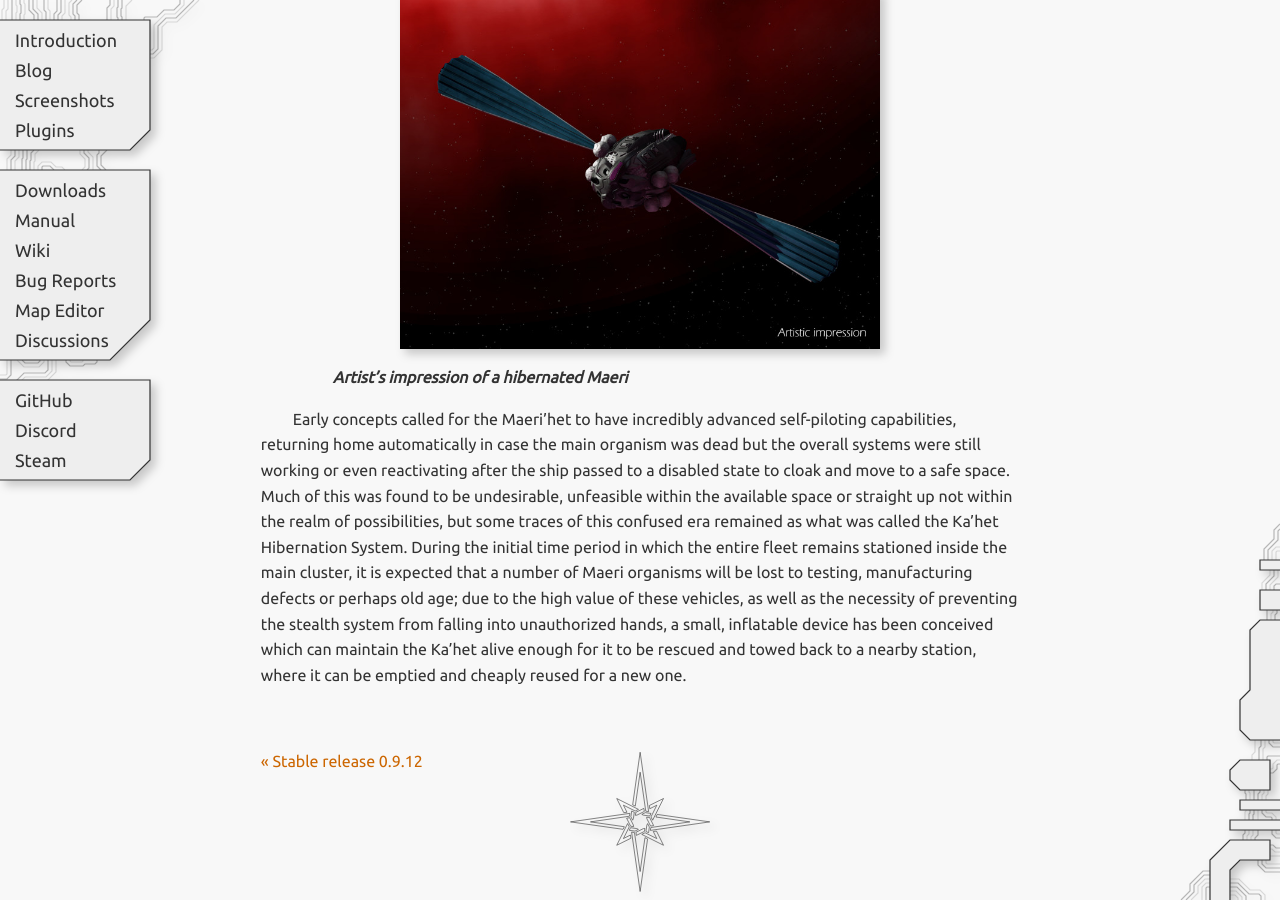
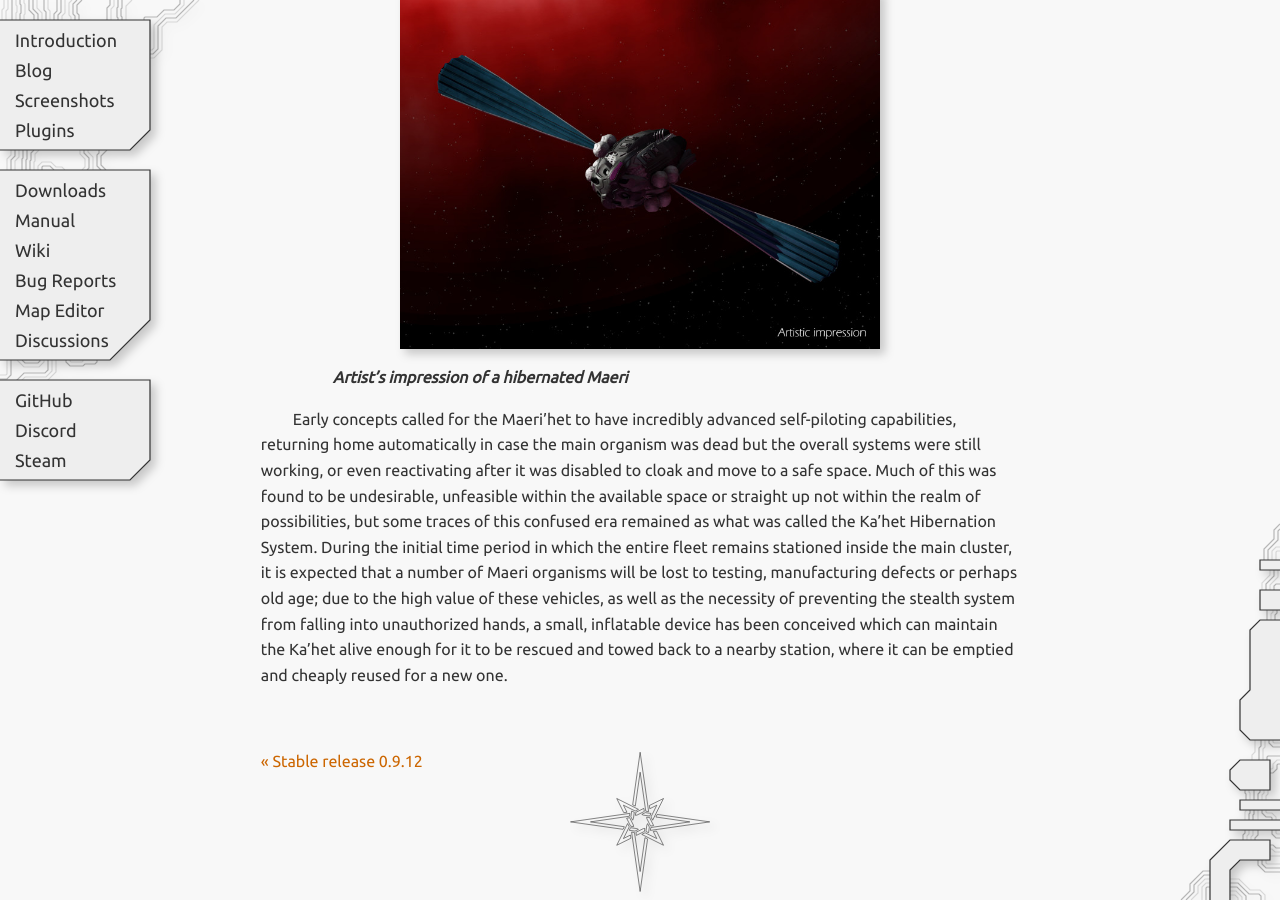
Before and after one commit to endless-sky/endless-sky.github.io, a Jekyll site: the page built from _posts/2023-10-21-beneath-the-shell.md, in a window 1280 px wide and 900 px high, scrolled down 5607 px. Built offline with Jekyll 4.4.1, drawn with Linux system fonts in a browser that asks for light colours.

Commit message:
Clarified section

```diff
--- a/_posts/2023-10-21-beneath-the-shell.md
+++ b/_posts/2023-10-21-beneath-the-shell.md
@@ -61,5 +61,5 @@ There was much internal debate during the development of the Ka'het about these
 
 > ***Artist's impression of a hibernated Maeri***
 
-Early concepts called for the Maeri'het to have incredibly advanced self-piloting capabilities, returning home automatically in case the main organism was dead but the overall systems were still working or even reactivating after the ship passed to a disabled state to cloak and move to a safe space. Much of this was found to be undesirable, unfeasible within the available space or straight up not within the realm of possibilities, but some traces of this confused era remained as what was called the Ka'het Hibernation System.
+Early concepts called for the Maeri'het to have incredibly advanced self-piloting capabilities, returning home automatically in case the main organism was dead but the overall systems were still working, or even reactivating after it was disabled to cloak and move to a safe space. Much of this was found to be undesirable, unfeasible within the available space or straight up not within the realm of possibilities, but some traces of this confused era remained as what was called the Ka'het Hibernation System.
 During the initial time period in which the entire fleet remains stationed inside the main cluster, it is expected that a number of Maeri organisms will be lost to testing, manufacturing defects or perhaps old age; due to the high value of these vehicles, as well as the necessity of preventing the stealth system from falling into unauthorized hands, a small, inflatable device has been conceived which can maintain the Ka'het alive enough for it to be rescued and towed back to a nearby station, where it can be emptied and cheaply reused for a new one.
```
